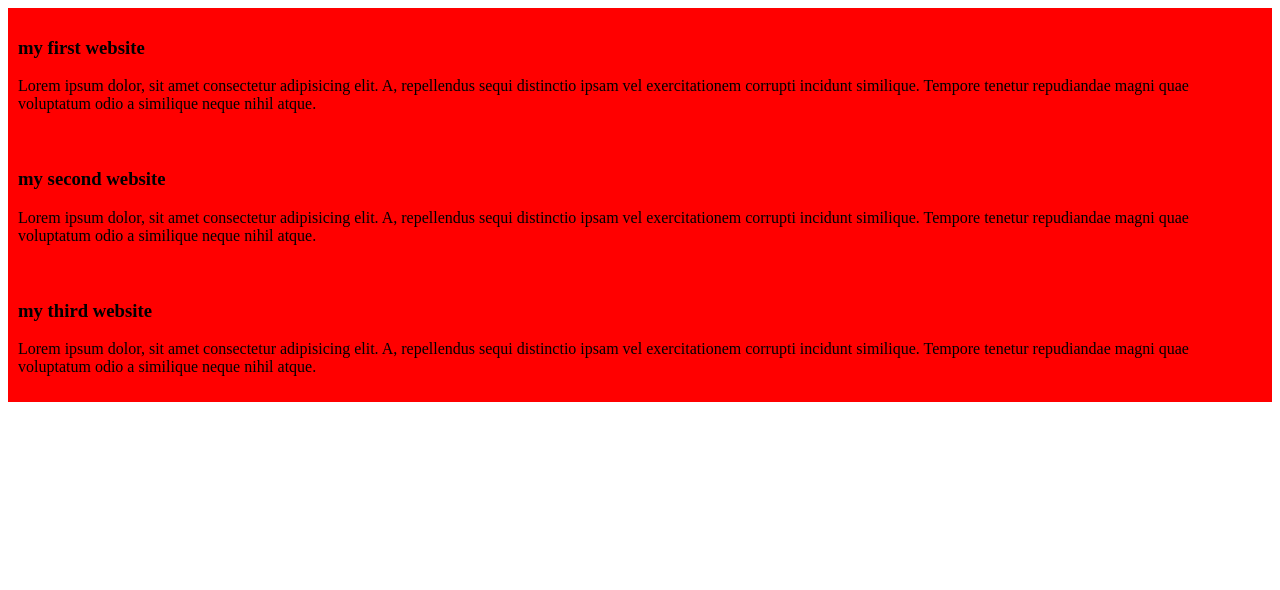
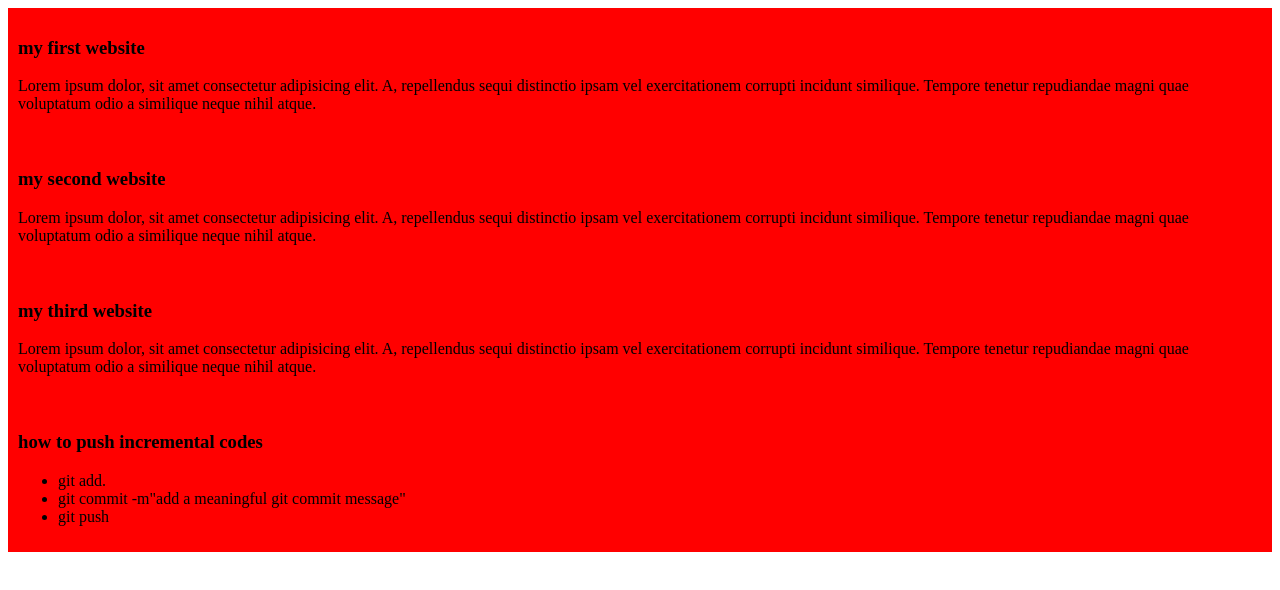
Before and after one commit to onu-15/my-simple-website-2, a plain HTML site: page index.html in a window 1280 px wide. Drawn offline with Linux system fonts and the light colour scheme.

Commit message:
added a list to push

```diff
--- a/index.html
+++ b/index.html
@@ -19,6 +19,14 @@
         <h3>my third website</h3>
         <p>Lorem ipsum dolor, sit amet consectetur adipisicing elit. A, repellendus sequi distinctio ipsam vel exercitationem corrupti incidunt similique. Tempore tenetur repudiandae magni quae voluptatum odio a similique neque nihil atque.</p>
     </div>
+    <div>
+        <h3>how to push incremental codes</h3>
+        <ul>
+            <li>git add.</li>
+            <li>git commit -m"add a meaningful git commit message"</li>
+            <li>git push</li>
+        </ul>
+    </div>
 
 </body>
 </html>
```
